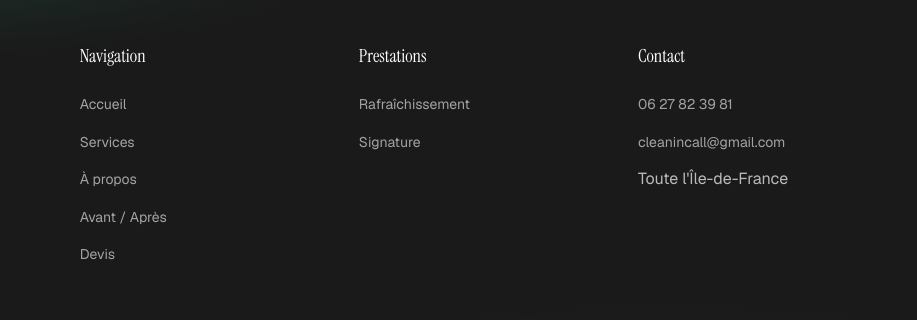
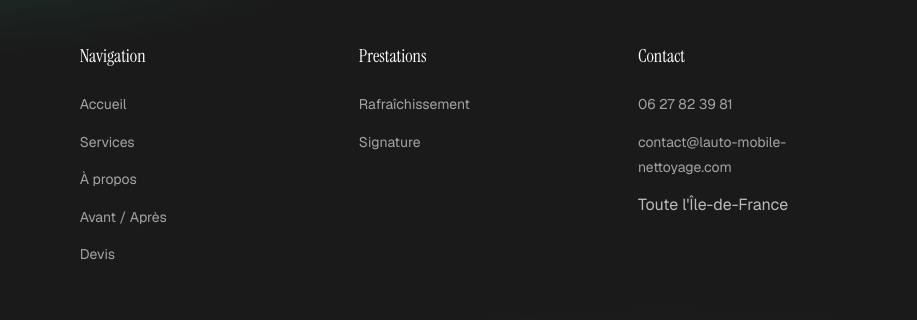
Before and after one commit to Cleanincall36o/CleaninCall, a website: page index.html in a window 1280 px wide. Shown: the part 3101-3421 px from the top of the page, 363-1280 px from the left. Drawn offline with nearby package versions, Linux system fonts and the light colour scheme.

Commit message:
Add files via upload

```diff
--- a/index.html
+++ b/index.html
@@ -182,7 +182,7 @@ body.svc-locked{overflow:hidden;}
  "keywords": "nettoyage voiture à domicile, lavage auto à domicile, lavage intérieur voiture, lavage extérieur voiture, shampoing sièges, nettoyage cuir, désinfection ozone, protection céramique, nettoyeur auto, esthétique automobile, nettoyage voiture Meudon, nettoyage voiture Boulogne-Billancourt, nettoyage voiture Clamart, nettoyage voiture Versailles, nettoyage voiture Paris, lavage voiture Hauts-de-Seine, lavage voiture 92, préparation esthétique voiture, remise en état voiture, nettoyage voiture pas cher, devis nettoyage voiture",
  "url": "https://lauto-mobile-nettoyage.com/",
  "telephone": "+33627823981",
- "email": "cleanincall@gmail.com",
+ "email": "contact@lauto-mobile-nettoyage.com",
  "image": "https://lauto-mobile-nettoyage.com/after_1.jpg",
  "logo": "https://lauto-mobile-nettoyage.com/favicon.png",
  "priceRange": "29€ - 195€",
@@ -1146,7 +1146,7 @@ body.svc-locked{overflow:hidden;}
               </div>
               <div class="info-card-content">
                 <small>Email</small>
-                <strong><a href="mailto:cleanincall@gmail.com">cleanincall@gmail.com</a></strong>
+                <strong><a href="mailto:contact@lauto-mobile-nettoyage.com">contact@lauto-mobile-nettoyage.com</a></strong>
               </div>
             </div>
             <div class="info-card glass">
@@ -1297,7 +1297,7 @@ body.svc-locked{overflow:hidden;}
           <li><strong>TVA :</strong> Non applicable, art. 293 B du CGI</li>
           <li><strong>Adresse :</strong> Meudon-la-Forêt (92360), Île-de-France</li>
           <li><strong>Téléphone :</strong> <a href="tel:0627823981">06 27 82 39 81</a></li>
-          <li><strong>Email :</strong> <a href="mailto:cleanincall@gmail.com">cleanincall@gmail.com</a></li>
+          <li><strong>Email :</strong> <a href="mailto:contact@lauto-mobile-nettoyage.com">contact@lauto-mobile-nettoyage.com</a></li>
           <li><strong>Responsable de la publication :</strong> Axel, exploitant de L'Auto-Mobile</li>
         </ul>
         <h3>Hébergement</h3>
@@ -1316,7 +1316,7 @@ body.svc-locked{overflow:hidden;}
       </div>
       <div class="legal-content">
         <h3>Responsable du traitement</h3>
-        <p>L'Auto-Mobile (Axel), contactable à <a href="mailto:cleanincall@gmail.com">cleanincall@gmail.com</a>, est responsable des données collectées via ce site.</p>
+        <p>L'Auto-Mobile (Axel), contactable à <a href="mailto:contact@lauto-mobile-nettoyage.com">contact@lauto-mobile-nettoyage.com</a>, est responsable des données collectées via ce site.</p>
         <h3>Données collectées et finalité</h3>
         <p>Le formulaire de devis collecte votre nom, prénom, adresse, téléphone, email, ainsi que des informations sur votre véhicule et votre demande. Ces informations sont utilisées uniquement pour traiter votre demande de devis et réaliser la prestation demandée. Elles ne sont ni vendues, ni transmises à des tiers à des fins commerciales.</p>
         <h3>Sous-traitants techniques</h3>
@@ -1324,7 +1324,7 @@ body.svc-locked{overflow:hidden;}
         <h3>Durée de conservation</h3>
         <p>Vos données sont conservées le temps nécessaire au traitement de votre demande et à la réalisation de la prestation, puis supprimées ou archivées dans un délai raisonnable en l'absence de nouvelle relation commerciale.</p>
         <h3>Vos droits</h3>
-        <p>Conformément au RGPD, vous disposez d'un droit d'accès, de rectification, d'effacement, de limitation, d'opposition et de portabilité sur vos données. Vous pouvez exercer ces droits en écrivant à <a href="mailto:cleanincall@gmail.com">cleanincall@gmail.com</a>. Vous pouvez également introduire une réclamation auprès de la CNIL (<a href="https://www.cnil.fr" target="_blank" rel="noopener">www.cnil.fr</a>).</p>
+        <p>Conformément au RGPD, vous disposez d'un droit d'accès, de rectification, d'effacement, de limitation, d'opposition et de portabilité sur vos données. Vous pouvez exercer ces droits en écrivant à <a href="mailto:contact@lauto-mobile-nettoyage.com">contact@lauto-mobile-nettoyage.com</a>. Vous pouvez également introduire une réclamation auprès de la CNIL (<a href="https://www.cnil.fr" target="_blank" rel="noopener">www.cnil.fr</a>).</p>
         <h3>Cookies</h3>
         <p>Ce site n'utilise aucun cookie de suivi ni outil d'analyse tiers.</p>
       </div>
@@ -1370,7 +1370,7 @@ body.svc-locked{overflow:hidden;}
         <h4>Contact</h4>
         <ul>
           <li><a href="tel:0627823981">06 27 82 39 81</a></li>
-          <li><a href="mailto:cleanincall@gmail.com">cleanincall@gmail.com</a></li>
+          <li><a href="mailto:contact@lauto-mobile-nettoyage.com">contact@lauto-mobile-nettoyage.com</a></li>
           <li>Toute l'Île-de-France</li>
         </ul>
       </div>
```
